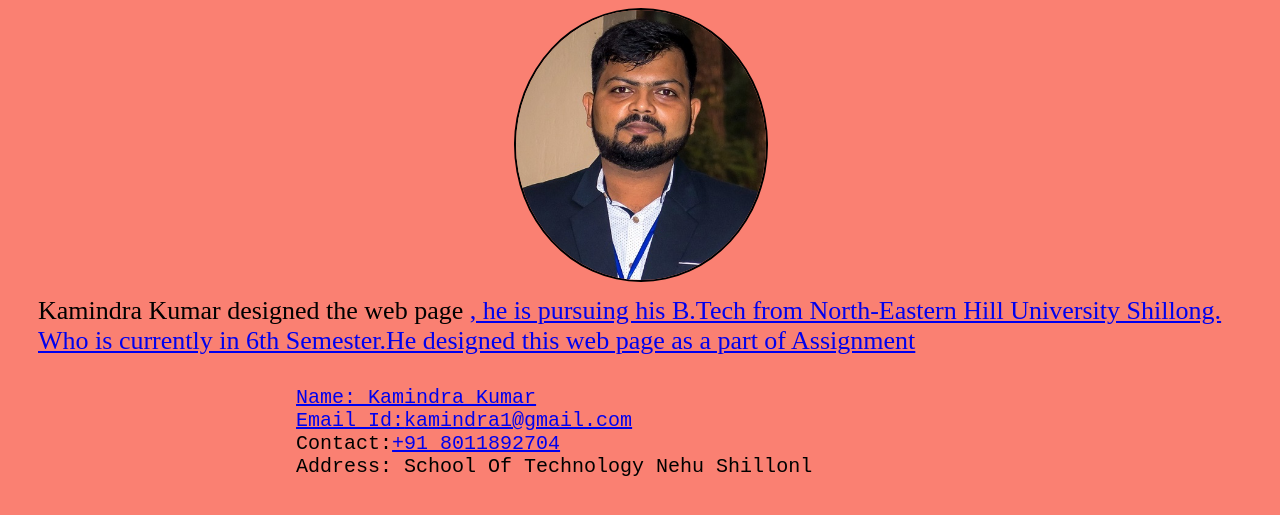
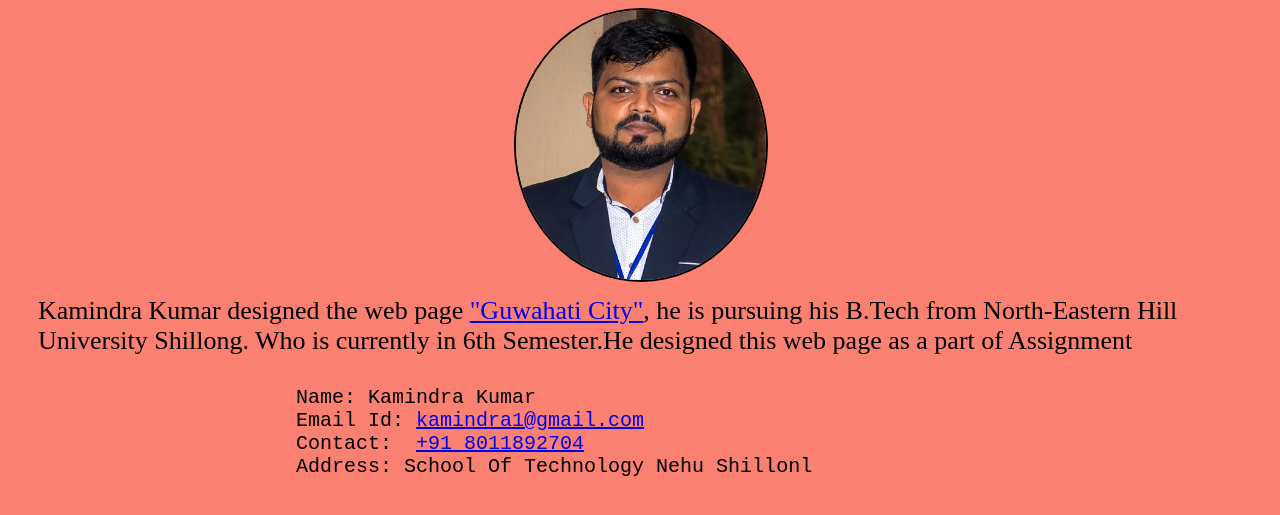
Before and after one commit to kamindra/Web-Technology, a plain HTML site: page css/profile.html in a window 1280 px wide. Shown: the part 113-628 px from the top of the page. Drawn offline with Linux system fonts and the light colour scheme.

Commit message:
Update profile.html

```diff
--- a/css/profile.html
+++ b/css/profile.html
@@ -12,11 +12,11 @@
 		<span><img src="images/author.jpg" alt="" class="photo"></span>
 	</div>
 	<div>
-		<p id="abt">Kamindra Kumar designed the web page <a href="https://kamindra.github.io/Web-Technology/""Guwahati City"</a>, he is pursuing his B.Tech from North-Eastern Hill University Shillong. Who is currently in 6th Semester.He designed this web page as a part of Assignment</p>
+		<p id="abt">Kamindra Kumar designed the web page <a href="https://kamindra.github.io/Web-Technology/">"Guwahati City"</a>, he is pursuing his B.Tech from North-Eastern Hill University Shillong. Who is currently in 6th Semester.He designed this web page as a part of Assignment</p>
 		<pre>
 			Name: Kamindra Kumar
-			Email Id:<a href="mailto:kamindra1@.com">kamindra1@gmail.com</a>
-			Contact:<a href="te:801892704">+91 8011892704</a>
+			Email Id: <a href="mailto:kamindra1@.com">kamindra1@gmail.com</a>
+			Contact:  <a href="te:801892704">+91 8011892704</a>
 			Address: School Of Technology Nehu Shillonl
 		</pre>
 	</div>
```
